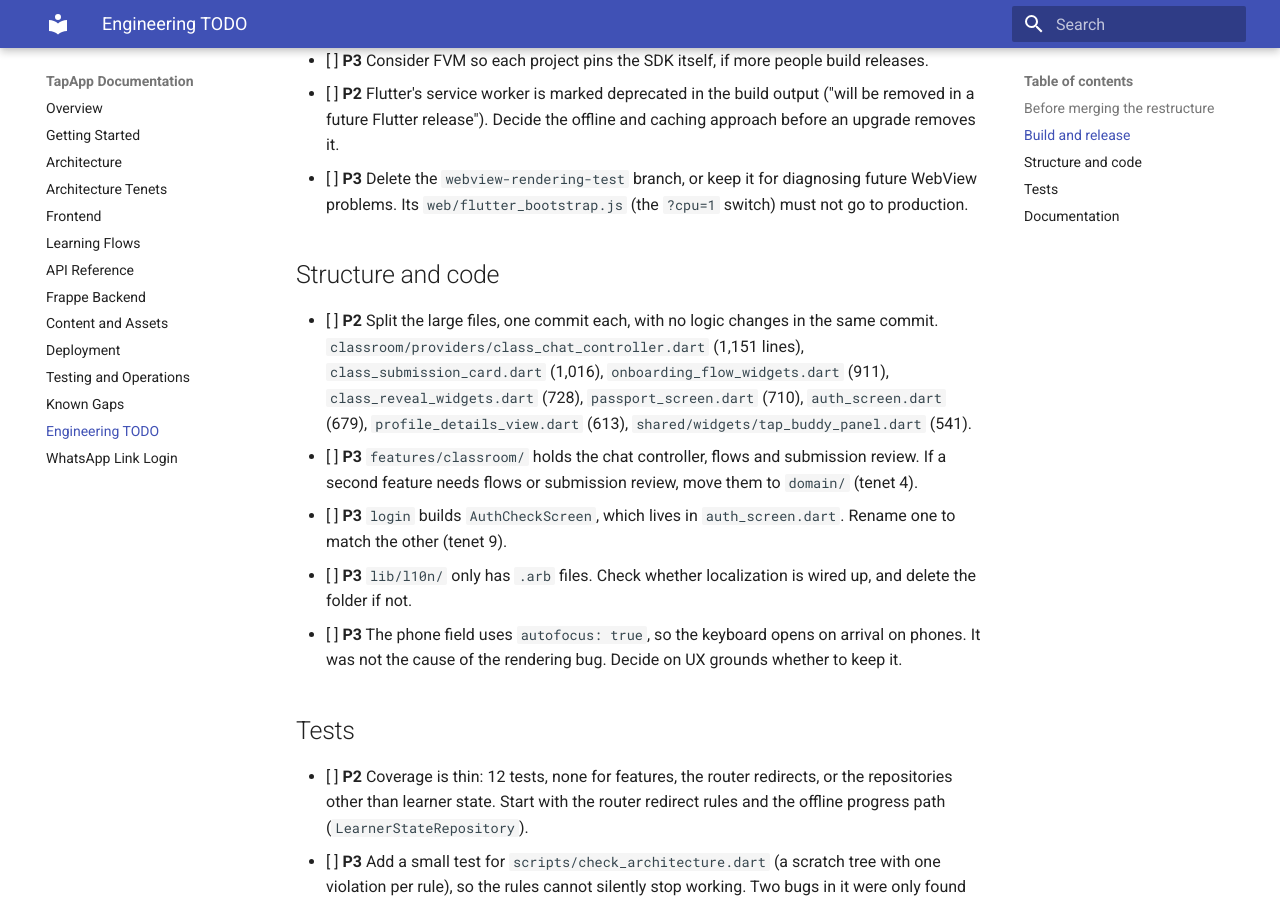
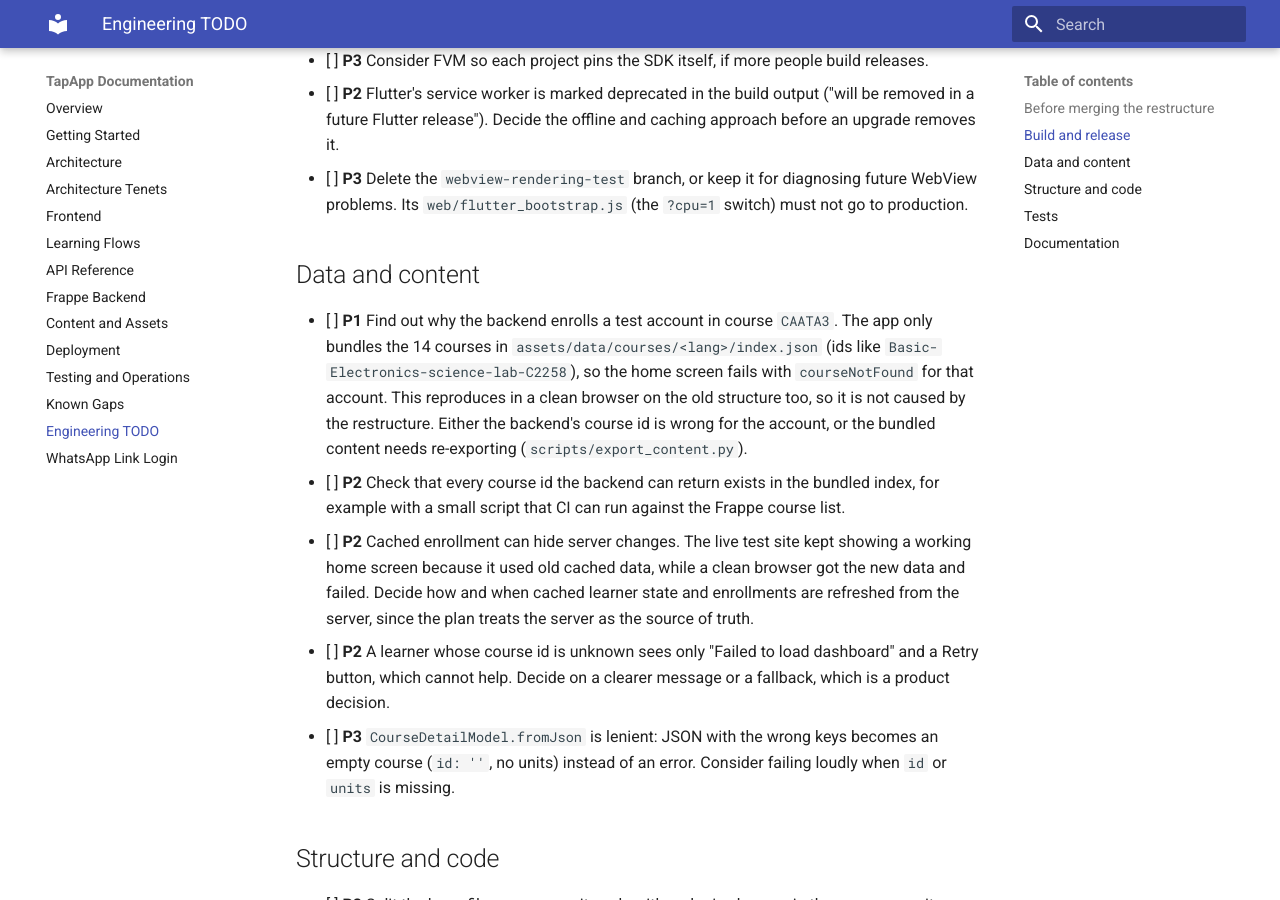
Before and after one commit to theapprenticeproject/flutter_native_webapp, an MkDocs documentation site: the page built from documentation/todo.md, in a window 1280 px wide and 900 px high, scrolled down 1213 px. Built offline with MkDocs 1.6.1 and Material for MkDocs 9.7.7, drawn with Linux system fonts in a browser that asks for light colours.

Commit message:
TODO: data and content follow-ups from the CAATA3 course error
Co-Authored-By: Claude Sonnet 5.5 <noreply@anthropic.com>

```diff
--- a/documentation/todo.md
+++ b/documentation/todo.md
@@ -22,6 +22,14 @@ Priority: **P1** do before the next release or merge, **P2** soon, **P3** when c
 - [ ] **P2** Flutter's service worker is marked deprecated in the build output ("will be removed in a future Flutter release"). Decide the offline and caching approach before an upgrade removes it.
 - [ ] **P3** Delete the `webview-rendering-test` branch, or keep it for diagnosing future WebView problems. Its `web/flutter_bootstrap.js` (the `?cpu=1` switch) must not go to production.
 
+## Data and content
+
+- [ ] **P1** Find out why the backend enrolls a test account in course `CAATA3`. The app only bundles the 14 courses in `assets/data/courses/<lang>/index.json` (ids like `Basic-Electronics-science-lab-C2258`), so the home screen fails with `courseNotFound` for that account. This reproduces in a clean browser on the old structure too, so it is not caused by the restructure. Either the backend's course id is wrong for the account, or the bundled content needs re-exporting (`scripts/export_content.py`).
+- [ ] **P2** Check that every course id the backend can return exists in the bundled index, for example with a small script that CI can run against the Frappe course list.
+- [ ] **P2** Cached enrollment can hide server changes. The live test site kept showing a working home screen because it used old cached data, while a clean browser got the new data and failed. Decide how and when cached learner state and enrollments are refreshed from the server, since the plan treats the server as the source of truth.
+- [ ] **P2** A learner whose course id is unknown sees only "Failed to load dashboard" and a Retry button, which cannot help. Decide on a clearer message or a fallback, which is a product decision.
+- [ ] **P3** `CourseDetailModel.fromJson` is lenient: JSON with the wrong keys becomes an empty course (`id: ''`, no units) instead of an error. Consider failing loudly when `id` or `units` is missing.
+
 ## Structure and code
 
 - [ ] **P2** Split the large files, one commit each, with no logic changes in the same commit. `classroom/providers/class_chat_controller.dart` (1,151 lines), `class_submission_card.dart` (1,016), `onboarding_flow_widgets.dart` (911), `class_reveal_widgets.dart` (728), `passport_screen.dart` (710), `auth_screen.dart` (679), `profile_details_view.dart` (613), `shared/widgets/tap_buddy_panel.dart` (541).
```
